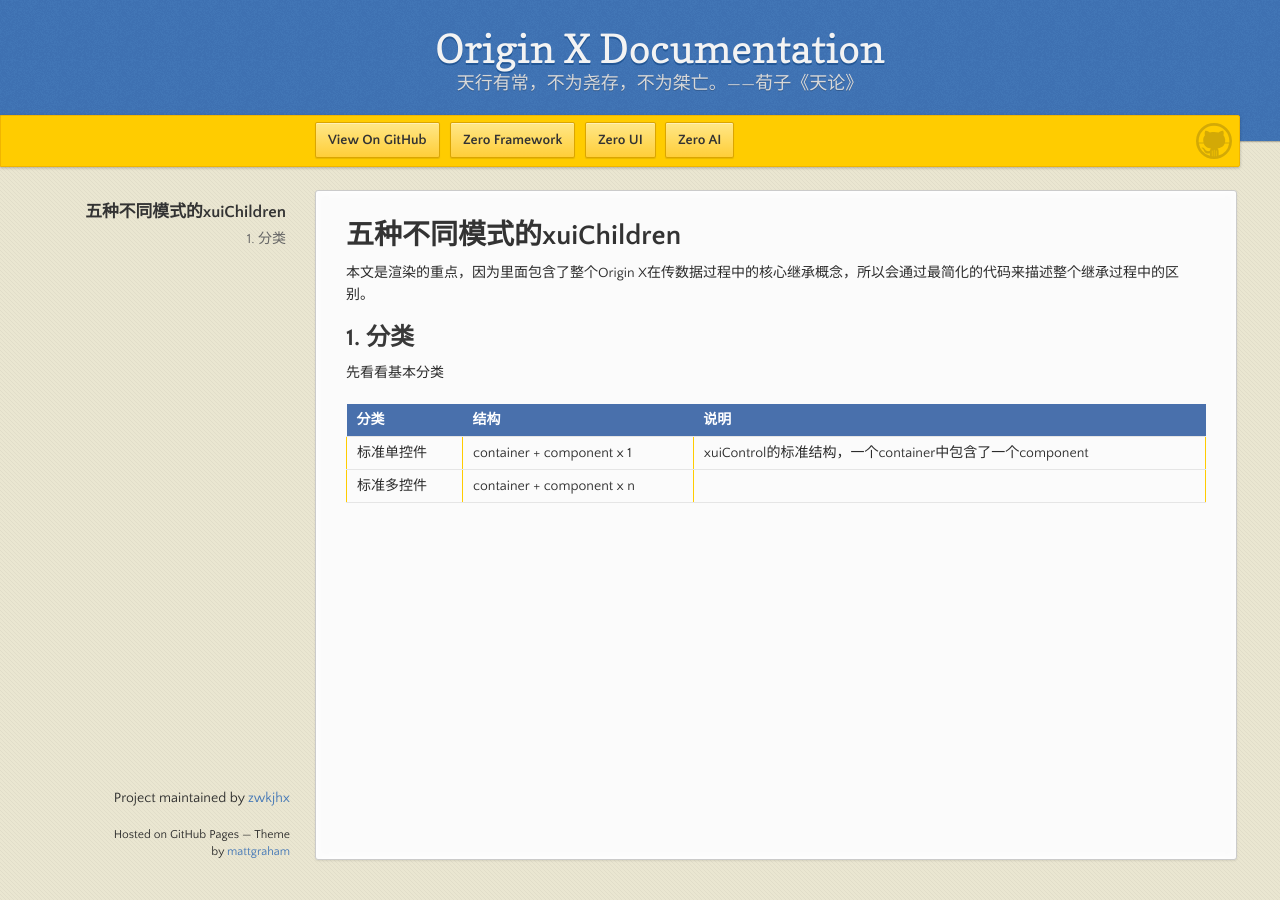
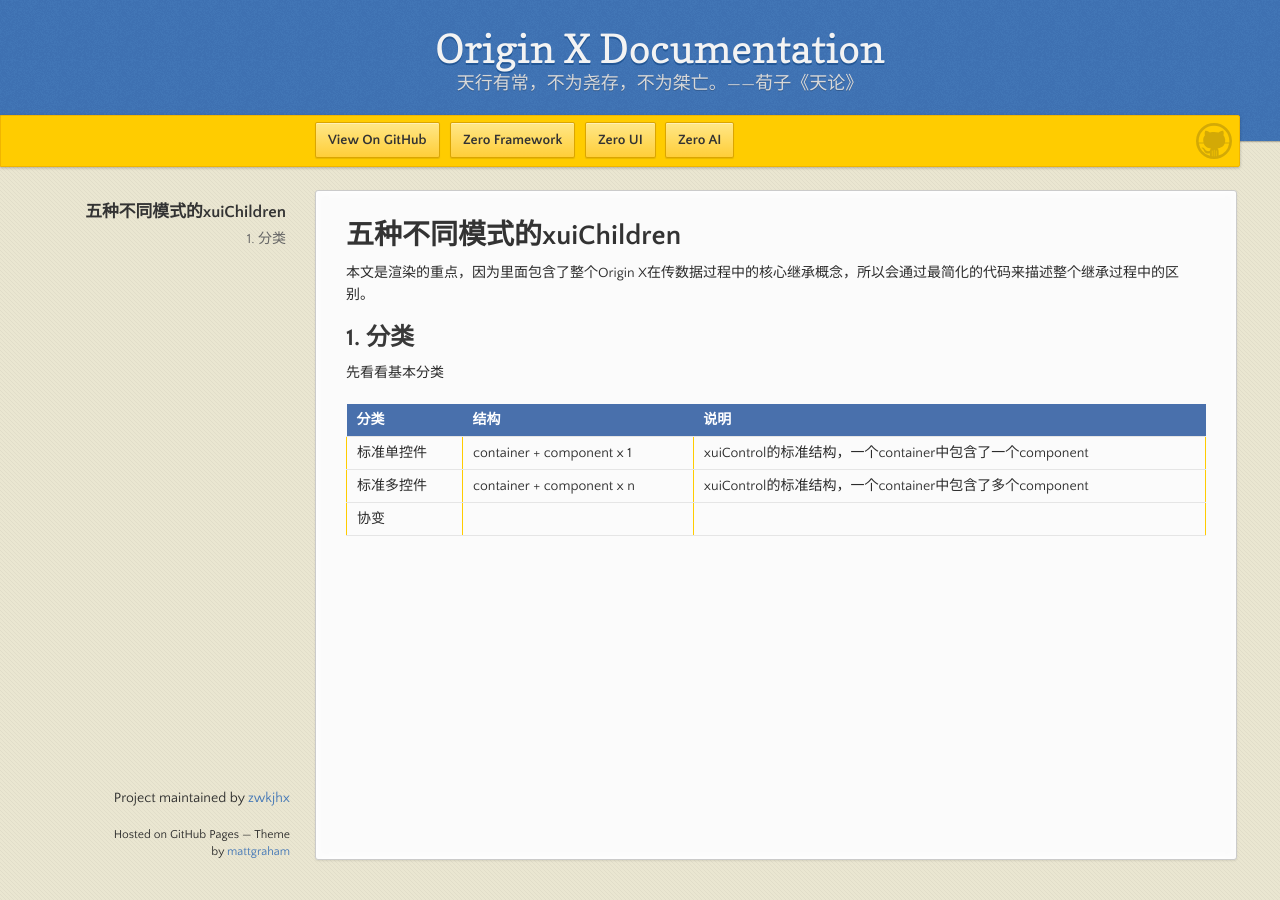
Before and after one commit to zwkjhx/ox-doc, a Jekyll site: the page built from specification/3-origin-xgui-fan/spo-017-wu-zhong-bu-tong-mo-shi-de-xuichildren-shuo-ming.md, in a window 1280 px wide. Built offline with Jekyll 4.4.1, drawn with Linux system fonts in a browser that asks for light colours; our own code applies the rules of GitHub Pages for plain Markdown files.

Commit message:
Updates specification/3-origin-xgui-fan/spo-017-wu-zhong-bu-tong-mo-shi-de-xuichildren-shuo-ming.md
Auto commit by GitBook Editor

```diff
--- a/specification/3-origin-xgui-fan/spo-017-wu-zhong-bu-tong-mo-shi-de-xuichildren-shuo-ming.md
+++ b/specification/3-origin-xgui-fan/spo-017-wu-zhong-bu-tong-mo-shi-de-xuichildren-shuo-ming.md
@@ -9,4 +9,5 @@
 | 分类 | 结构 | 说明 |
 | :--- | :--- | :--- |
 | 标准单控件 | container + component x 1 | xuiControl的标准结构，一个container中包含了一个component |
-| 标准多控件 | container + component x n |  |
+| 标准多控件 | container + component x n | xuiControl的标准结构，一个container中包含了多个component |
+| 协变 |  |  |
```
